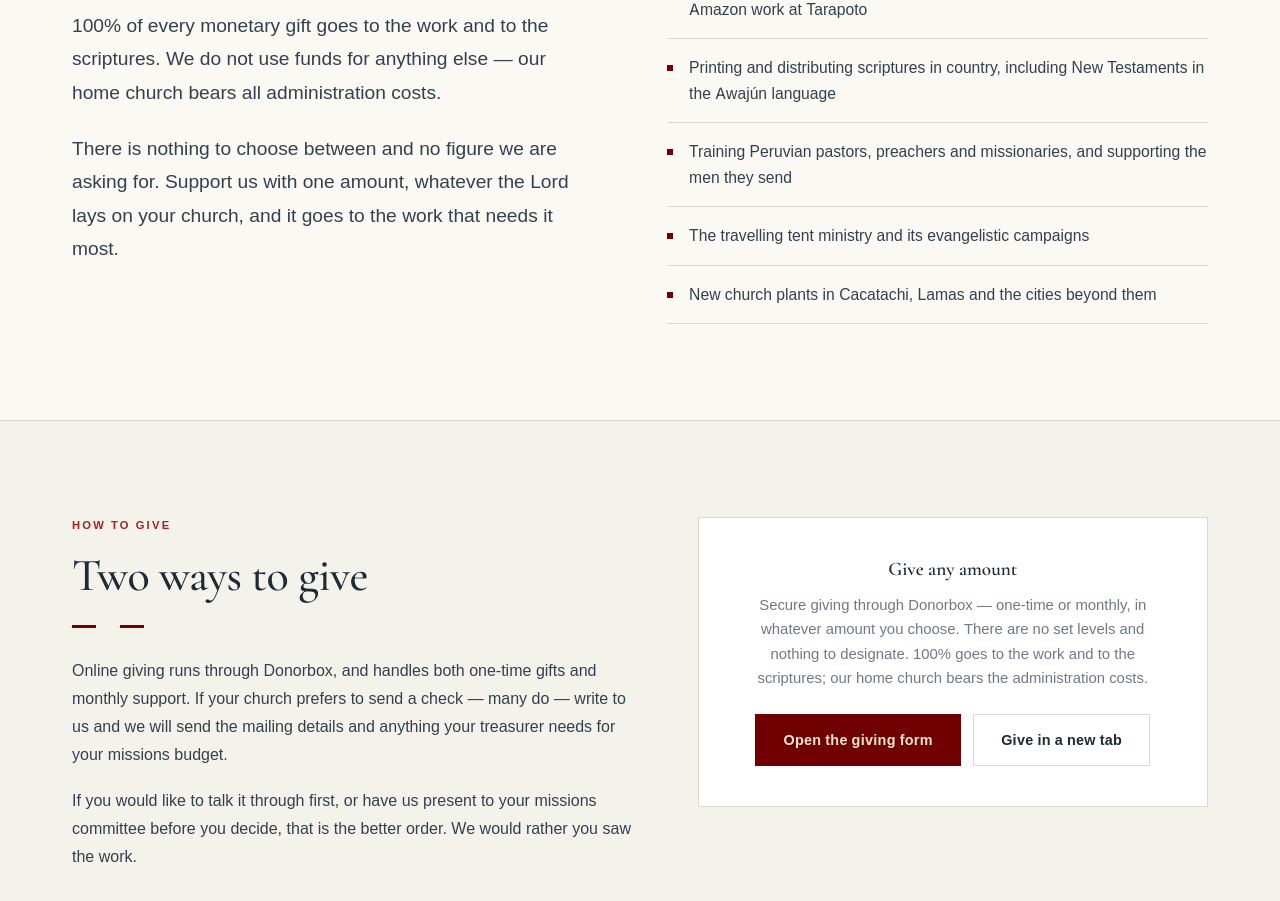
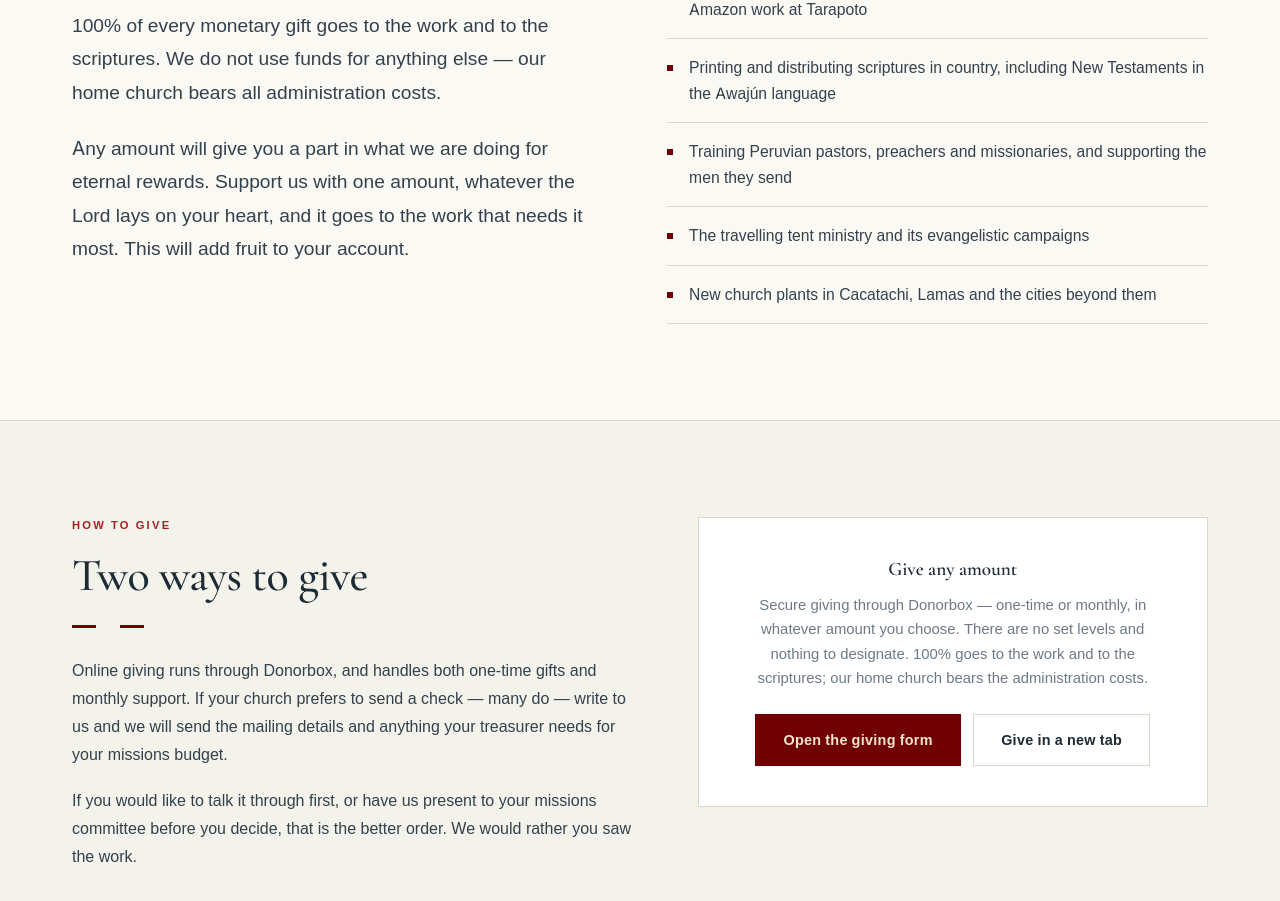
Before and after one commit to edesent/desentperu, a Next.js app: page /partner in a window 1280 px wide. Shown: the part 860-1761 px from the top of the page. Built offline with nearby package versions, Linux system fonts and the light colour scheme; no server answers; a web font is replaced by a local one.

Commit message:
Updated partner page support invitation

```diff
--- a/src/app/partner/page.tsx
+++ b/src/app/partner/page.tsx
@@ -70,9 +70,10 @@ export default function PartnerPage() {
                 church bears all administration costs.
               </p>
               <p className="!mb-0">
-                There is nothing to choose between and no figure we are asking
-                for. Support us with one amount, whatever the Lord lays on your
-                church, and it goes to the work that needs it most.
+                Any amount will give you a part in what we are doing for eternal
+                rewards. Support us with one amount, whatever the Lord lays on
+                your heart, and it goes to the work that needs it most. This will
+                add fruit to your account.
               </p>
             </div>
           </div>
```
